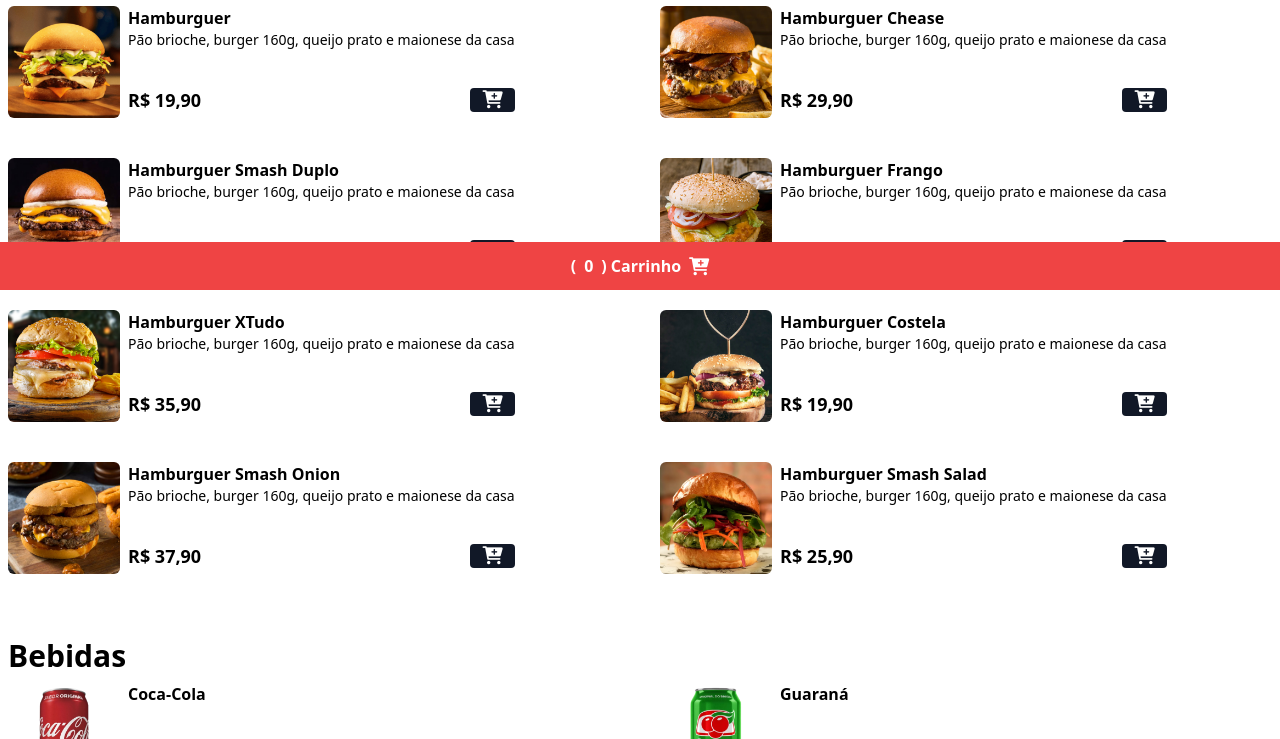
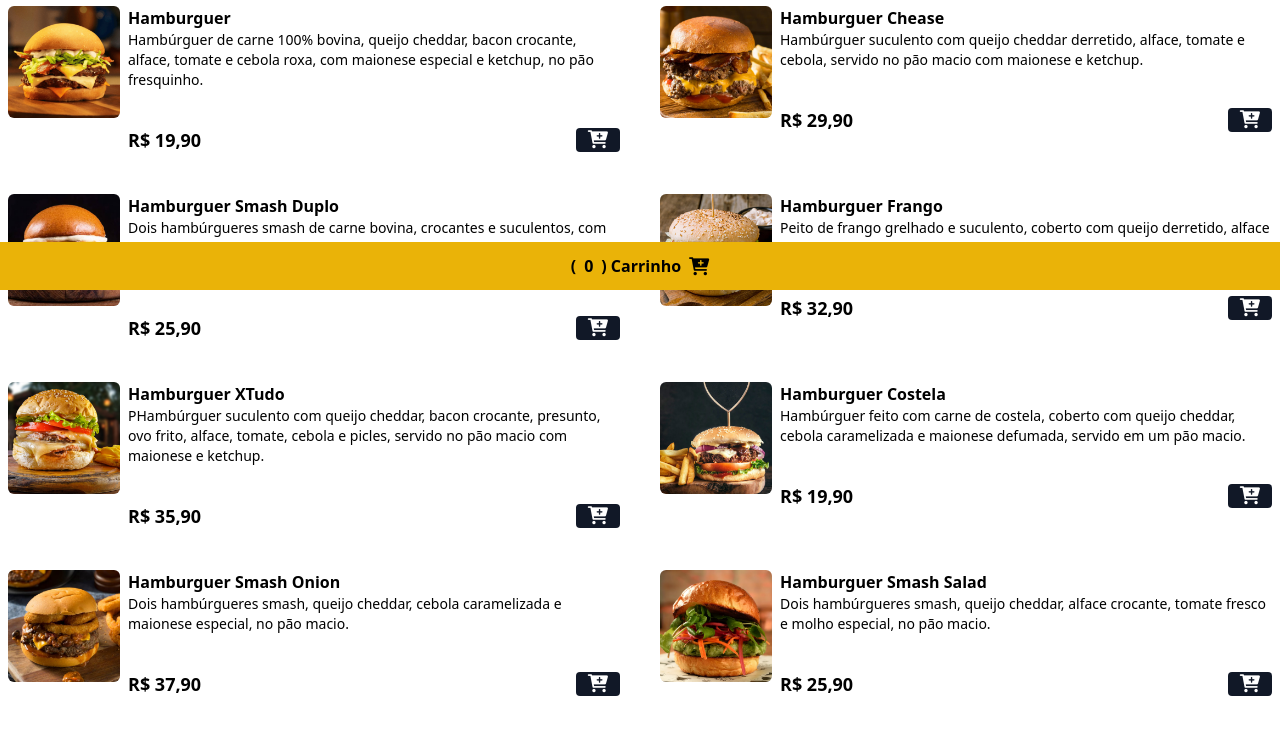
Before and after one commit to mayarabrainer/site-cardapio-hamburgueria, a website: page index.html in a window 1280 px wide. Shown: the part 510-1249 px from the top of the page. Drawn offline with nearby package versions, Linux system fonts and the light colour scheme.

Commit message:
Alteração das descriçoes e alteação da cor do modal

```diff
--- a/index.html
+++ b/index.html
@@ -22,7 +22,7 @@
     <header class="w-full h-[420px] bg-zinc-900 bg-home bg-cover bg-center">
         <div class="w-full h-full flex flex-col justify-center items-center">
             <img src="./assets/logo1.jpg" alt="logo" class="w-32 h-32 rounded-full shadow-lg hover:scale-110"/>
-            <h1 class="text-5xl mt-4 mb-2 font-bold text-white">MMA Hamburgueria</h1>
+            <h1 class="text-5xl mt-4 mb-2 font-bold text-yellow-500">MMA Hamburgueria</h1>
             <span class="font-medium font-serif text-white">Rua Anthony 02, Centro - Guarulhos/SP</span>
 
             <div class="bg-green-600 px-4 py-1 rounded-lg mt-5" id="date-span">
@@ -32,7 +32,7 @@
     </header>
 
     <h2 class="text-2xl md:text-3xl font-bold text-center mt-9 mb-6">
-        Conheça Nosso enu
+        Conheça Nosso Menu!
     </h2>
 
     <div id="menu">
@@ -51,7 +51,7 @@
 
                 <div>
                     <p class="font-bold">Hamburguer</p>
-                    <p class="text-sm">Pão brioche, burger 160g, queijo prato e maionese da casa</p>
+                    <p class="text-sm">Hambúrguer de carne 100% bovina, queijo cheddar, bacon crocante, alface, tomate e cebola roxa, com maionese especial e ketchup, no pão fresquinho.</p>
 
                     <div class="flex items-center gap-2 justify-between mt-9">
                         <p class="font-bold text-lg">R$ 19,90</p>
@@ -78,7 +78,7 @@
 
                 <div>
                     <p class="font-bold">Hamburguer Chease</p>
-                    <p class="text-sm">Pão brioche, burger 160g, queijo prato e maionese da casa</p>
+                    <p class="text-sm">Hambúrguer suculento com queijo cheddar derretido, alface, tomate e cebola, servido no pão macio com maionese e ketchup.</p>
 
                     <div class="flex items-center gap-2 justify-between mt-9">
                         <p class="font-bold text-lg">R$ 29,90</p>
@@ -105,7 +105,7 @@
 
                 <div>
                     <p class="font-bold">Hamburguer Smash Duplo</p>
-                    <p class="text-sm">Pão brioche, burger 160g, queijo prato e maionese da casa</p>
+                    <p class="text-sm">Dois hambúrgueres smash de carne bovina, crocantes e suculentos, com queijo cheddar derretido, alface, tomate e picles, tudo no pão macio com molho especial.</p>
 
                     <div class="flex items-center gap-2 justify-between mt-9">
                         <p class="font-bold text-lg">R$ 25,90</p>
@@ -132,7 +132,7 @@
 
                 <div>
                     <p class="font-bold">Hamburguer Frango</p>
-                    <p class="text-sm">Pão brioche, burger 160g, queijo prato e maionese da casa</p>
+                    <p class="text-sm">Peito de frango grelhado e suculento, coberto com queijo derretido, alface crocante, tomate e maionese especial, servido no pão macio.</p>
 
                     <div class="flex items-center gap-2 justify-between mt-9">
                         <p class="font-bold text-lg">R$ 32,90</p>
@@ -159,7 +159,7 @@
 
                 <div>
                     <p class="font-bold">Hamburguer XTudo</p>
-                    <p class="text-sm">Pão brioche, burger 160g, queijo prato e maionese da casa</p>
+                    <p class="text-sm">PHambúrguer suculento com queijo cheddar, bacon crocante, presunto, ovo frito, alface, tomate, cebola e picles, servido no pão macio com maionese e ketchup.</p>
 
                     <div class="flex items-center gap-2 justify-between mt-9">
                         <p class="font-bold text-lg">R$ 35,90</p>
@@ -186,7 +186,7 @@
 
                 <div>
                     <p class="font-bold">Hamburguer Costela</p>
-                    <p class="text-sm">Pão brioche, burger 160g, queijo prato e maionese da casa</p>
+                    <p class="text-sm">Hambúrguer feito com carne de costela, coberto com queijo cheddar, cebola caramelizada e maionese defumada, servido em um pão macio.</p>
 
                     <div class="flex items-center gap-2 justify-between mt-9">
                         <p class="font-bold text-lg">R$ 19,90</p>
@@ -213,7 +213,7 @@
 
                 <div>
                     <p class="font-bold">Hamburguer Smash Onion</p>
-                    <p class="text-sm">Pão brioche, burger 160g, queijo prato e maionese da casa</p>
+                    <p class="text-sm">Dois hambúrgueres smash, queijo cheddar, cebola caramelizada e maionese especial, no pão macio.</p>
 
                     <div class="flex items-center gap-2 justify-between mt-9">
                         <p class="font-bold text-lg">R$ 37,90</p>
@@ -240,7 +240,7 @@
 
                 <div>
                     <p class="font-bold">Hamburguer Smash Salad</p>
-                    <p class="text-sm">Pão brioche, burger 160g, queijo prato e maionese da casa</p>
+                    <p class="text-sm">Dois hambúrgueres smash, queijo cheddar, alface crocante, tomate fresco e molho especial, no pão macio.</p>
 
                     <div class="flex items-center gap-2 justify-between mt-9">
                         <p class="font-bold text-lg">R$ 25,90</p>
@@ -346,11 +346,11 @@
 
     </div>
 
-    <footer class="w-full bg-red-500 py-3 fixed bottom-0 z-40 flex items-center justify-center">
-        <button class="flex items-center gap-2 text-white font-bold" id="cart-btn">
+    <footer class="w-full bg-yellow-500 py-3 fixed bottom-0 z-40 flex items-center justify-center">
+        <button class="flex items-center gap-2 text-black font-bold" id="cart-btn">
             (<span id="cart-count">0</span>)
             Carrinho
-            <i class="fa fa-cart-plus text-lg text-white"></i>
+            <i class="fa fa-cart-plus text-lg text-black"></i>
         </button>
     </footer>
 
--- a/script.js
+++ b/script.js
@@ -187,6 +187,8 @@ checkoutBtn.addEventListener("click", function(){
 
     cart = [];
     updateCartModal();
+
+
 })
 
 
```
Also changed, not shown: styles/output.css.
